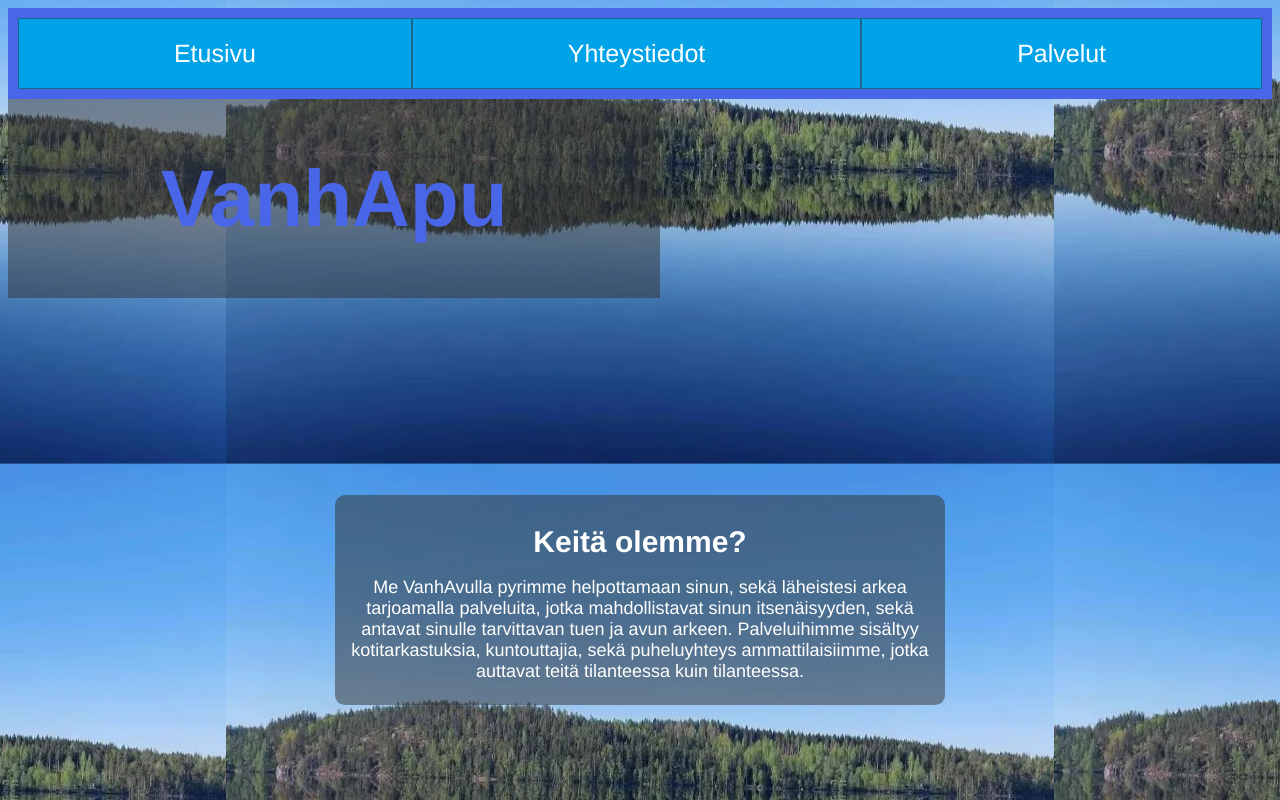
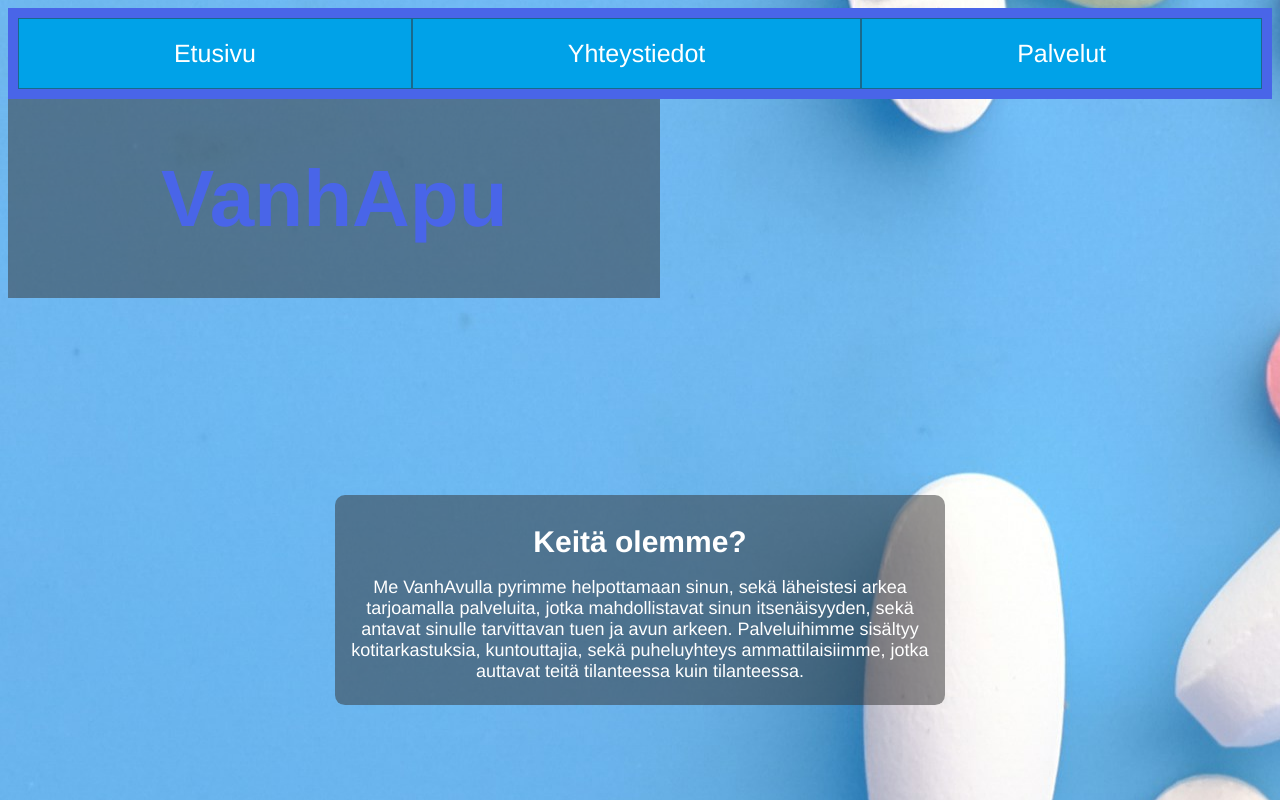
Before and after one commit to VilleEkinen/VilleEkinen.github.io, a plain HTML site: page Index.html in a window 1280 px wide. Drawn offline with Linux system fonts and the light colour scheme.

Commit message:
final tausta indexiin

```diff
--- a/styles.css
+++ b/styles.css
@@ -9,9 +9,11 @@ font-size: 80px;
 
 body
 {
-    background-image: url(nytsetausta.jpg);
+    background-image: url(Index.jpg);
    background-position: center;
-    background-repeat: repeat;
+    background-repeat: no-repeat;
+
+   /* Photo by <a href="https://unsplash.com/@towfiqu999999?utm_content=creditCopyText&utm_medium=referral&utm_source=unsplash">Towfiqu barbhuiya</a> on <a href="https://unsplash.com/photos/orange-and-white-medication-pill-w8p9cQDLX7I?utm_content=creditCopyText&utm_medium=referral&utm_source=unsplash">Unsplash</a>*/
 
 .container {
     display: grid;
```
Also changed, not shown: Index.jpg (renamed from towfiqu-barbhuiya-w8p9cQDLX7I-unsplash.jpg), nytsetausta.jpg (deleted).
